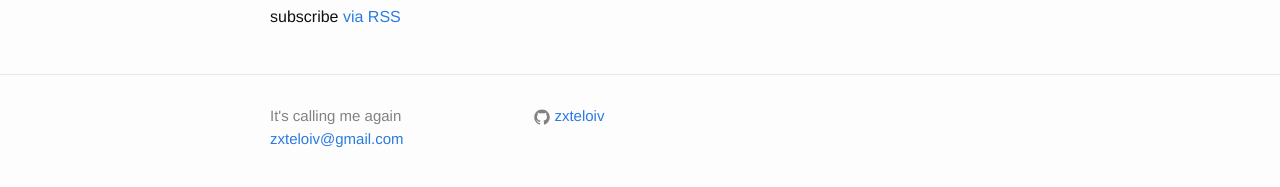
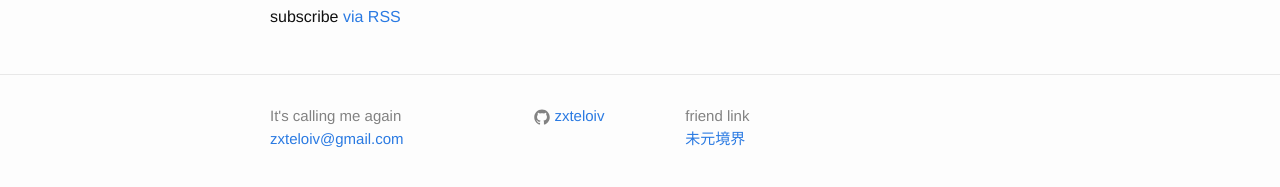
Before and after one commit to zxteloiv/zxteloiv.github.io, a Jekyll site: the page built from index.html, in a window 1280 px wide. Shown: the part 381-568 px from the top of the page. Built offline with Jekyll 4.4.1, drawn with Linux system fonts in a browser that asks for light colours.

Commit message:
add friend link in footer

```diff
--- a/_includes/footer.html
+++ b/_includes/footer.html
@@ -44,7 +44,10 @@
       </div>
 
       <div class="footer-col  footer-col-3">
-        <p class="text"></p>
+          <ul class="contact-list">
+              <li>friend link</li>
+              <li><a target="_blank" href="http://molun.net/">未元境界</a> </li>
+          </ul>
       </div>
     </div>
 
```
